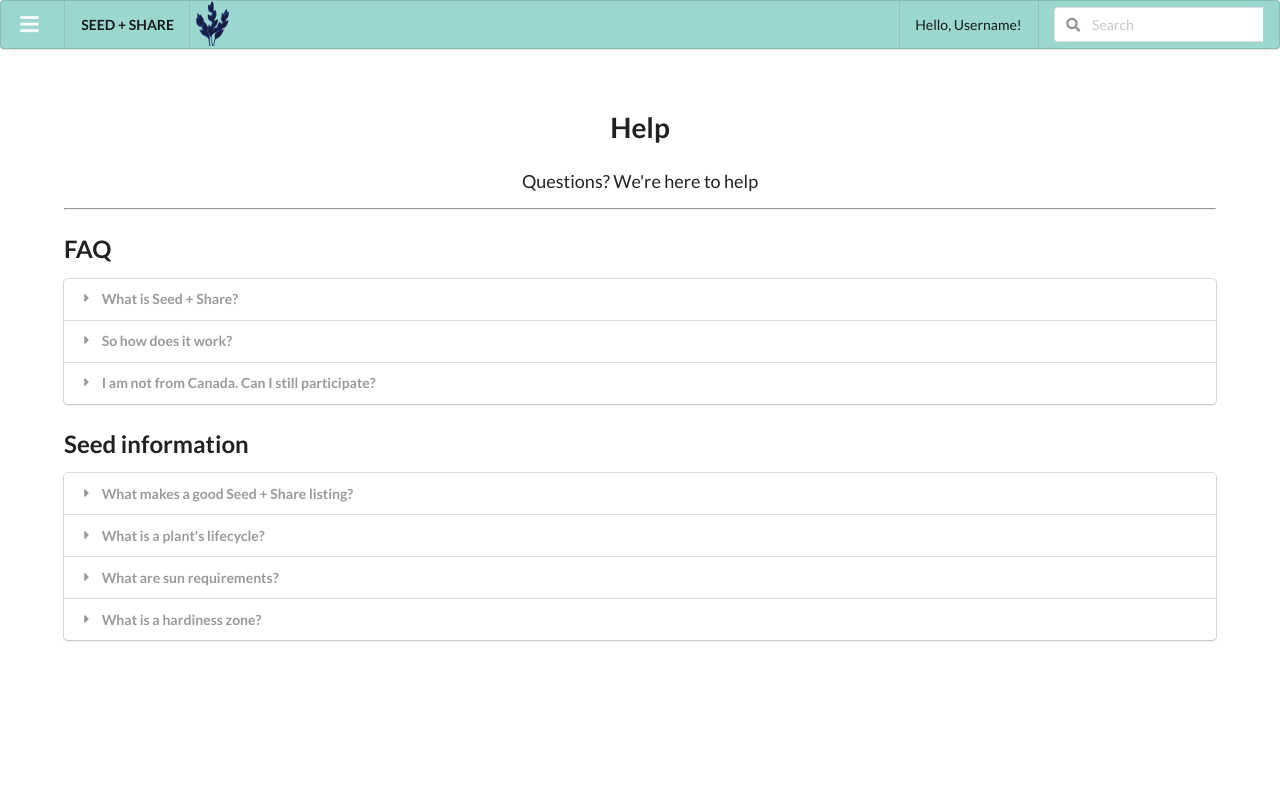
After one commit to ilona-krasnova/BIT2008, a PHP site: page /help.html in a window 1280 px wide. The commit adds this page. Run offline with PHP 8.4, Linux system fonts and the light colour scheme.

Commit message:
More stuff
Added help page; changed menu a bit

```diff
--- a/html/css/override.css
+++ b/html/css/override.css
@@ -18,6 +18,11 @@ hr {
     margin-bottom:  2%;
 }
 
-#userinfo {
-    white-space: nowrap;
+form {
+    margin-bottom: 2%;
 }
+
+#tagline {
+    text-align: center;
+    font-weight: normal;
+}
--- /dev/null
+++ b/html/help.html
@@ -0,0 +1,157 @@
+<!DOCTYPE html>
+<html lang="en">
+  <head>
+    <meta charset="utf-8" />
+    <meta http-equiv="content-type" content="text/html">
+
+    <title>Seed + Share | Help</title>
+    <meta name="description" content="Exchange you seeds with other local gardeners!" />
+    <meta name="keywords" content="seed, exchange, Carleton, BIT@008" />
+    <meta name="author" content="Book Club 2: The SQL">
+
+    <link rel="shortcut icon" href="favicon.ico" />
+
+    <!-- libraries -->
+    <script src="lib/jquery-3.6.0.min.js"></script>
+    <script src="lib/semantic-ui-2.4.1.js"></script>
+
+    <link rel="stylesheet" type="text/css" href="lib/semantic-ui-2.4.0.min.css" />
+    <link rel="stylesheet" type="text/css" href="css/override.css" />
+
+    <script>
+      $().ready(() => {
+        $('.ui.dropdown').dropdown();
+        $('.ui.accordion').accordion();
+      })
+    </script>
+  </head>
+
+  <body>
+    <!-- navigation -->
+    <nav>
+      <!-- dropdown menu -->
+      <div class="ui menu">
+        <div class="ui dropdown item" tabindex="0">
+          <i class="large bars icon"></i>
+          <div class="menu" tabindex="-1">
+            <div class="item" id="userinfo">
+              <h3>Username</h3>
+              View account
+            </div>
+            <a class="item" href="catalogue.html"><i class="leaf icon"></i>Explore</a>
+            <a class="item" href="newseed.html"><i class="plus icon"></i>Add listing</a>
+            <a class="item" href="exchanges.html"><i class="exchange icon"></i>Exchanges</a>
+              <a class="item" href="catalogue.html?favourite=1"><i class="heart icon"></i>Favourites</a>
+            <div class="divider"></div>
+            <a class="item" href="help.html"><i class="life ring icon"></i>Help</a>
+            <div class="divider"></div>
+            <a class="item" href="">Sign Out</a>
+          </div>
+        </div>
+
+        <!-- logo -->
+        <div class="header item">SEED + SHARE</div>
+        <img src="img/logo.png" height="45" />
+
+        <div class="right menu">
+          <!-- user welcome -->
+          <a class="item">Hello, Username!</a>
+          <!-- search bar -->
+          <div class="item">
+            <div class="ui action left icon input">
+              <i class="search icon"></i>
+              <input type="text" placeholder="Search">
+            </div>
+          </div>
+        </div>
+      </div>
+    </nav>
+
+    <article>
+        <h1 class="ui header">Help</h1>
+        <h3 id="tagline">Questions? We're here to help</h3>
+        <hr />
+        <h2>FAQ</h2>
+        <div class="ui styled fluid accordion">
+            <div class="title">
+                <i class="dropdown icon"></i>
+                What is Seed + Share?
+            </div>
+            <div class="content">
+                <p class="transition hidden">
+                    Seed + Share is...
+                </p>
+            </div>
+            <div class="title">
+                <i class="dropdown icon"></i>
+                So how does it work?
+            </div>
+            <div class="content">
+                <p>
+                    Explain the exchange process here.
+                </p>
+            </div>
+            <div class="title">
+                <i class="dropdown icon"></i>
+                I am not from Canada. Can I still participate?
+            </div>
+            <div class="content">
+                <p class="transition hidden">
+                    Sorry, but no! Explain postal laws.
+                </p>
+            </div>
+        </div>
+        <h2>Seed information</h2>
+        <div class="ui styled fluid accordion">
+            <div class="title">
+                <i class="dropdown icon"></i>
+                What makes a good Seed + Share listing?
+            </div>
+            <div class="content">
+                <p class="transition hidden">
+                    <ul>
+                        <li>A concise and descriptive name, e.g. French Marigold</li>
+                        <li>A clear, well-lit photo of your plant</li>
+                        <li>A description that tells other users information such as: </li>
+                        <ul>
+                            <li>Soil requirements, e.g. "Needs good drainage"</li>
+                            <li>Resistance to certain animals</li>
+                            <li>When to plant</li>
+                            <li>Whether to plant indoors or outdoors</li>
+                            <li>Flowers: bloom time</li>
+                            <li>Vegetables: harvest times</li>
+                        </ul>
+                    </ul>
+                </p>
+            </div>
+            <div class="title">
+                <i class="dropdown icon"></i>
+                What is a plant's lifecycle?
+            </div>
+            <div class="content">
+                <p class="transition hidden">
+                    Explain annual, biennual, perennial here
+                </p>
+            </div>
+            <div class="title">
+                <i class="dropdown icon"></i>
+                What are sun requirements?
+            </div>
+            <div class="content">
+                <p>
+                    Explain part sun, shade, etc.
+                </p>
+            </div>
+            <div class="title">
+                <i class="dropdown icon"></i>
+                What is a hardiness zone?
+            </div>
+            <div class="content">
+                <p>
+                    Explain Canadian zones w map.
+                </p>
+            </div>
+        </div>
+    </article>
+  </body>
+</html>
```
Also changed, not shown: html/catalogue.html (+34 -17 lines), html/index.html (+41 -28 lines), html/exchanges.html (added), html/newseed.html (added), html/user.html (added).
